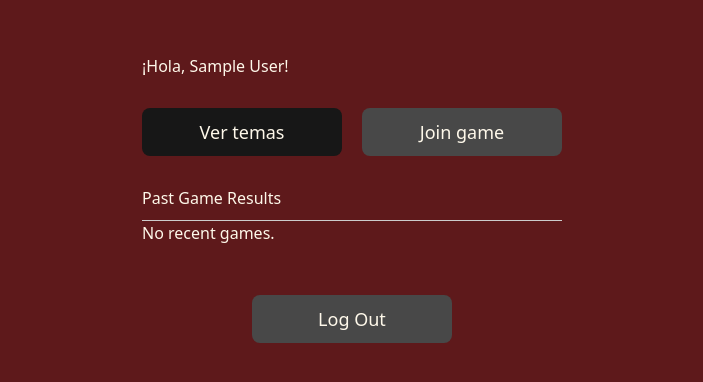
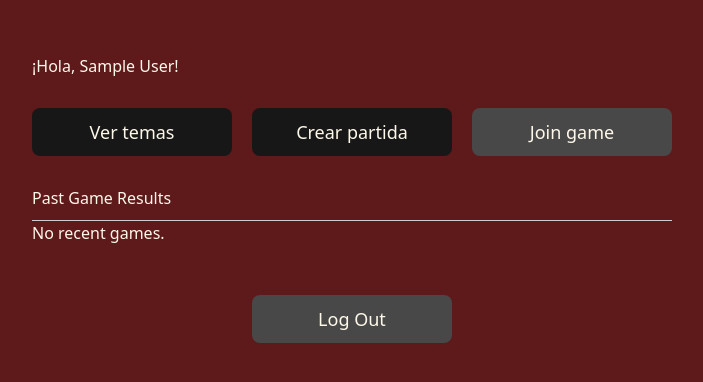
Before and after one commit to Diego-Arreola/MandarinPlayerFront, a React (Vite) app: page /welcome in a window 1280 px wide. Shown: the part 202-584 px from the top of the page, without its empty margins (288-991 px from the left). Built offline with nearby package versions, Linux system fonts and the light colour scheme; sample sign-in values are in the browser's storage.

Commit message:
feat: integrate create game flow

```diff
--- a/src/App.tsx
+++ b/src/App.tsx
@@ -16,6 +16,8 @@ import GameLayout from './components/GameLayout';
 // You will also create GameLobbyPage, QuestionPage, etc.
 import TopicsPage from './pages/TopicsPage';
 import TopicDetailPage from './pages/TopicDetailPage';
+import CreateGamePage from './pages/CreateGamePage';
+import GameLobbyPage from './pages/GameLobbyPage';
 
 function App() {
   return (
@@ -31,6 +33,8 @@ function App() {
         <Route path="/joingame" element={<JoinGamePage />} />
         <Route path="/topics" element={<TopicsPage />} />
         <Route path="/topics/:topicId" element={<TopicDetailPage />} />
+        <Route path="/create-game" element={<CreateGamePage />} />
+        <Route path="/lobby/:gameCode" element={<GameLobbyPage />} />
       </Route>
 
       {/* In-game routes, all nested under a GameLayout to manage the session */}
--- a/src/pages/WelcomePage.tsx
+++ b/src/pages/WelcomePage.tsx
@@ -18,6 +18,9 @@ const WelcomePage = () => {
       <div style={{ display: 'flex', gap: '20px', margin: '30px 0' }}>
         <Button onClick={() => navigate('/topics')} style={{ flex: 1 }}>
           Ver temas
+        </Button>
+        <Button onClick={() => navigate('/create-game')} style={{ flex: 1 }}>
+          Crear partida
         </Button>
         <Button onClick={() => navigate('/joingame')} variant="secondary" style={{ flex: 1 }}>
           Join game
```
